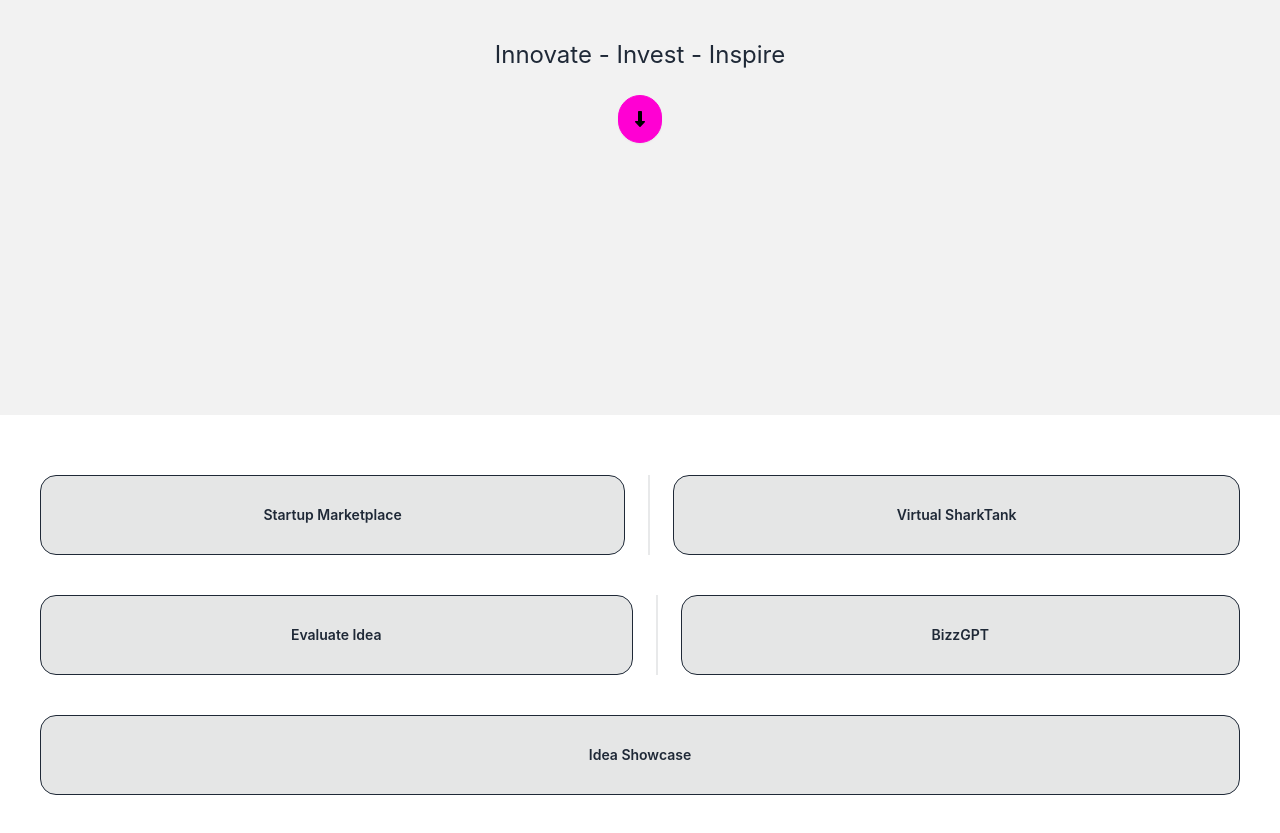
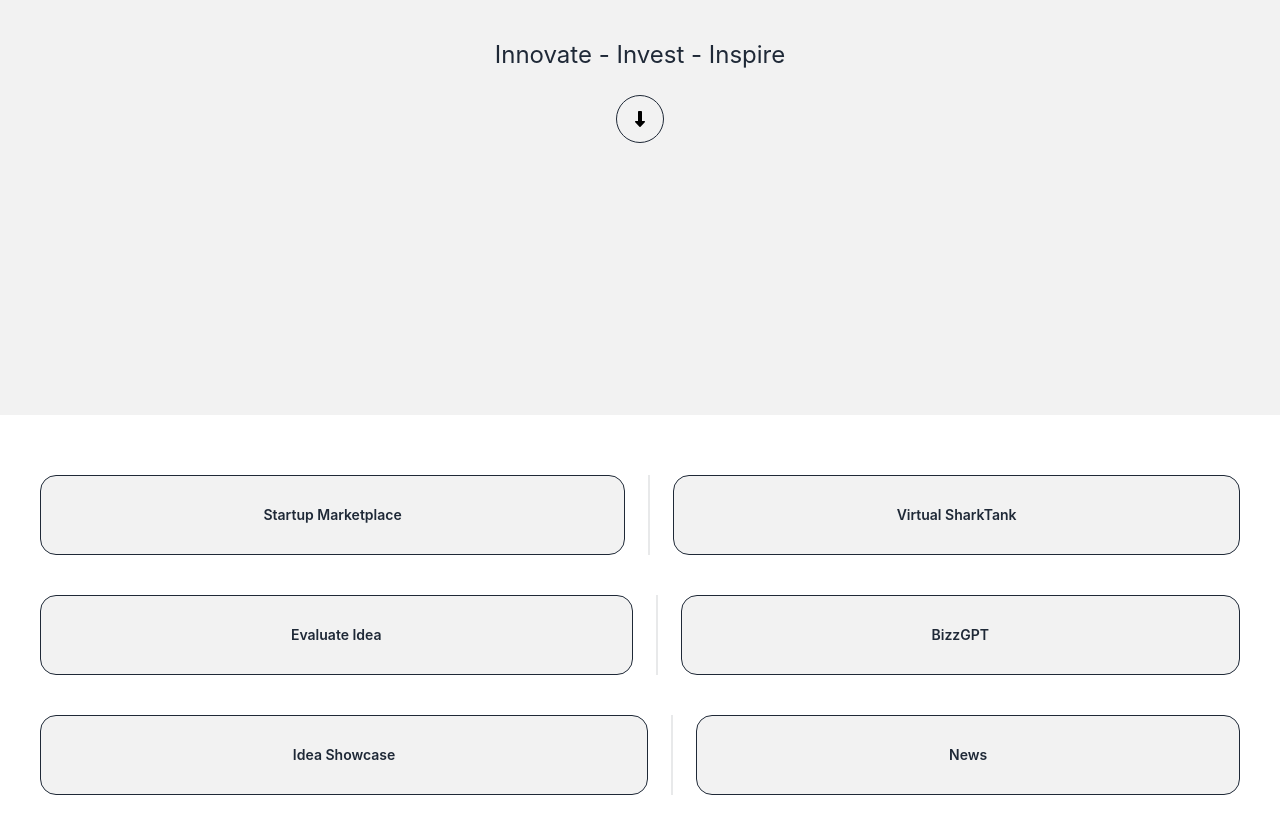
Before and after one commit to HarshRaj2717/InnoVest, a React (Create React App) app in the folder client/: page /home in a window 1280 px wide. Shown: the part 453-1286 px from the top of the page. Built offline with nearby package versions, Linux system fonts and the light colour scheme.

Commit message:
complete homepage

```diff
--- a/client/public/index.html
+++ b/client/public/index.html
@@ -7,7 +7,7 @@
     <meta name="theme-color" content="#000000" />
     <meta
       name="description"
-      content="Web site created using create-react-app"
+      content="Innovate - Invest - Inspire"
     />
     <link rel="apple-touch-icon" href="%PUBLIC_URL%/logo192.png" />
     <!--
@@ -24,7 +24,7 @@
       work correctly both with client-side routing and a non-root public URL.
       Learn how to configure a non-root public URL by running `npm run build`.
     -->
-    <title>React App</title>
+    <title>InnoVest</title>
   </head>
   <body>
     <noscript>You need to enable JavaScript to run this app.</noscript>
--- a/client/src/components/home.js
+++ b/client/src/components/home.js
@@ -1,3 +1,5 @@
+import { Link } from "react-router-dom";
+
 function Hero() {
   return (
     <div className="hero min-h-screen bg-base-200">
@@ -5,7 +7,7 @@ function Hero() {
         <div className="max-w-screen">
           <h1 className="text-9xl font-bold">InnoVest</h1>
           <p className="py-6 text-2xl">Innovate - Invest - Inspire</p>
-          <a className="btn btn-secondary rounded-full" href="#dashboard">
+          <a className="btn btn-outline btn-circle" href="#dashboard">
             <svg
               xmlns="http://www.w3.org/2000/svg"
               height="16"
@@ -25,27 +27,49 @@ function Dashboard() {
   return (
     <div id="dashboard" className="p-10">
       <div className="flex w-full py-5">
-        <div className="btn btn-outline flex-grow grid h-20 card bg-base-300 rounded-box place-items-center">
+        <Link
+          to={"/marketplace"}
+          className="btn btn-outline flex-grow grid h-20 card bg-base-200 rounded-box place-items-center"
+        >
           Startup Marketplace
-        </div>
+        </Link>
         <div className="divider divider-horizontal"></div>
-        <div className="btn btn-outline flex-grow grid h-20 card bg-base-300 rounded-box place-items-center">
+        <Link
+          to={"/sharktank"}
+          className="btn btn-outline flex-grow grid h-20 card bg-base-200 rounded-box place-items-center"
+        >
           Virtual SharkTank
-        </div>
+        </Link>
       </div>
       <div className="flex w-full py-5">
-        <div className="btn btn-outline flex-grow grid h-20 card bg-base-300 rounded-box place-items-center">
+        <Link
+          to={"/evaluate"}
+          className="btn btn-outline flex-grow grid h-20 card bg-base-200 rounded-box place-items-center"
+        >
           Evaluate Idea
-        </div>
+        </Link>
         <div className="divider divider-horizontal"></div>
-        <div className="btn btn-outline flex-grow grid h-20 card bg-base-300 rounded-box place-items-center">
+        <Link
+          to={"/bizzgpt"}
+          className="btn btn-outline flex-grow grid h-20 card bg-base-200 rounded-box place-items-center"
+        >
           BizzGPT
-        </div>
+        </Link>
       </div>
       <div className="flex w-full py-5">
-        <div className="btn btn-outline flex-grow grid h-20 card bg-base-300 rounded-box place-items-center">
+        <Link
+          to={"/showcase"}
+          className="btn btn-outline flex-grow grid h-20 card bg-base-200 rounded-box place-items-center"
+        >
           Idea Showcase
-        </div>
+        </Link>
+        <div className="divider divider-horizontal"></div>
+        <Link
+          to={"/news"}
+          className="btn btn-outline flex-grow grid h-20 card bg-base-200 rounded-box place-items-center"
+        >
+          News
+        </Link>
       </div>
     </div>
   );
```
